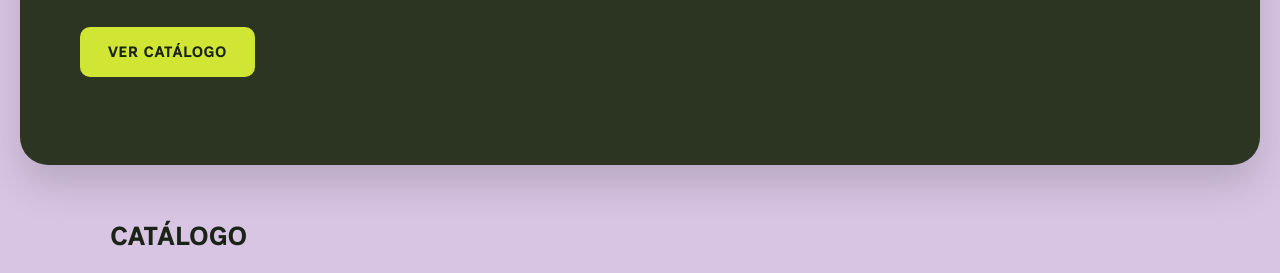
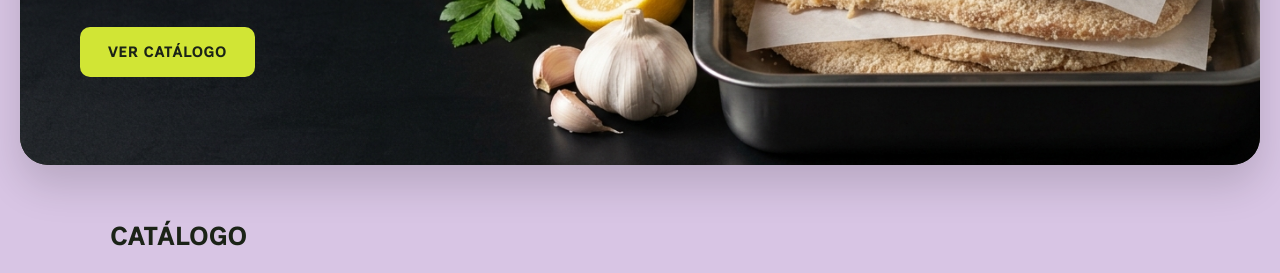
Before and after one commit to javierhiguera/MIGAJA, a plain HTML site: page index.html in a window 1280 px wide. Shown: the part 416-689 px from the top of the page. Drawn offline with nearby package versions, Linux system fonts and the light colour scheme.

Commit message:
Update image source path and fix HTML closing tag

```diff
--- a/index.html
+++ b/index.html
@@ -17,7 +17,7 @@
 </header>
 
 <section class="hero">
-  <img id="heroImg" src="img/hero.jpg" alt="Milanesas de pollo caseras crudas, listas para freír">
+  <img id="heroImg" src="assets/img/hero.jpg" alt="Milanesas de pollo caseras crudas, listas para freír">
   <div class="hero-t">
     <span class="hero-badge">Caseras · Listas para freír</span>
     <h1>Milanesas caseras, listas para freír.</h1>
```
